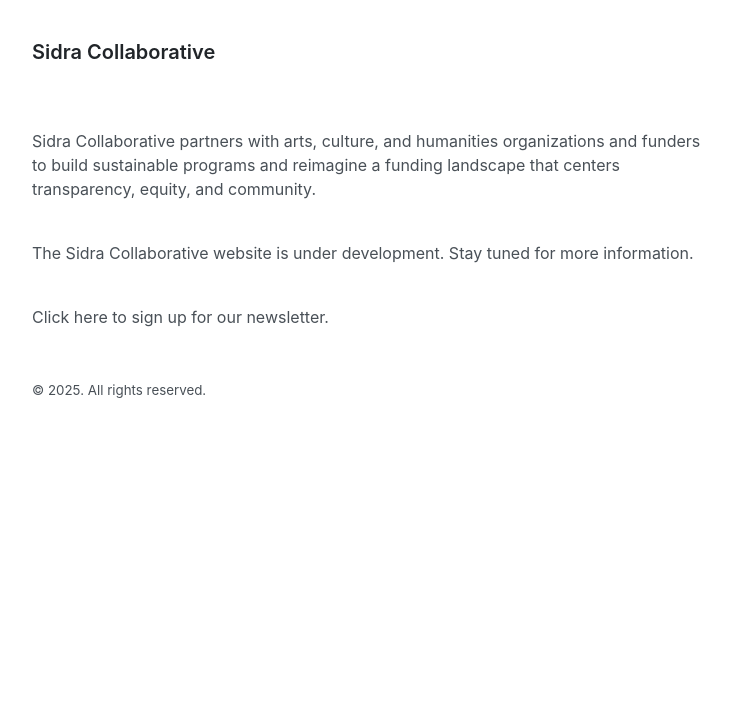
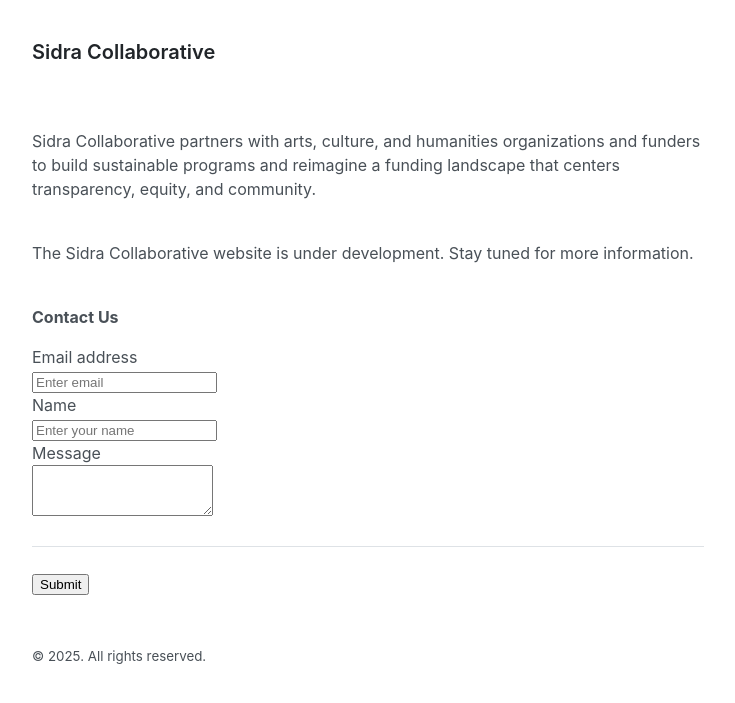
Before and after one commit to sidracollaborative/sidracollaborative.github.io, a Jekyll site: the page built from index.html, in a window 1280 px wide. Shown: the top 703 px of the page, without its empty margins (272-1007 px from the left). Built offline with Jekyll 4.4.1, drawn with Linux system fonts in a browser that asks for light colours; the list of posts is cut into pages by our own code.

Commit message:
Adding contact form

```diff
--- a/index.html
+++ b/index.html
@@ -8,10 +8,43 @@
 <p>
 The Sidra Collaborative website is under development. Stay tuned for more information.
 </p><br>
-<p>
+
+<p><b>Contact Us</b></p>
+<form accept-charset="UTF-8" action="https://getform.io/https://getform.io/f/allzmxma" method="POST" enctype="multipart/form-data" target="_blank">
+      <div class="form-group">
+        <label for="inputemail" required="required">Email address</label><br>
+        <input type="email" name="email" class="form-control" id="inputemail" aria-describedby="emailHelp" placeholder="Enter email">
+      </div>
+      <div class="form-group">
+        <label for="InputName">Name</label><br>
+        <input type="text" name="name" class="form-control" id="InputName" placeholder="Enter your name" required="required">
+      </div>
+      <div class="form-group">
+        <label for="InputMessage">Message</label><br>
+        <textarea class="form-control" id="exampleFormControlTextarea1" rows="3"></textarea>
+        <!-- <input type="text" name="name" class="form-control" id="InputMessage" rows="3" placeholder="Enter your message here" required="required"> -->
+      </div>
+<!--       <div class="form-group">
+        <label for="exampleFormControlSelect1">Favourite Platform</label>
+        <select class="form-control" id="exampleFormControlSelect1" name="platform" required="required">
+          <option>Github</option>
+          <option>Gitlab</option>
+          <option>Bitbucket</option>
+        </select>
+      </div>
+      <hr>
+      <div class="form-group mt-3">
+        <label class="mr-2">Upload your CV:</label>
+        <input type="file" name="file">
+      </div> -->
+      <hr>
+      <button type="submit" class="btn btn-primary">Submit</button>
+    </form>
+
+<!-- <p>
 Click here to sign up for our newsletter.
 </p>
-
+ -->
 <!--
 <div class="posts">
   {% for post in paginator.posts %}
```
